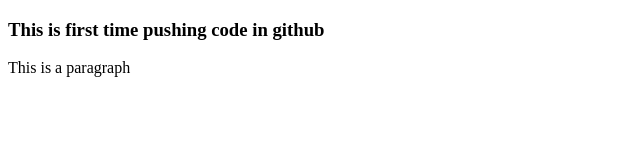
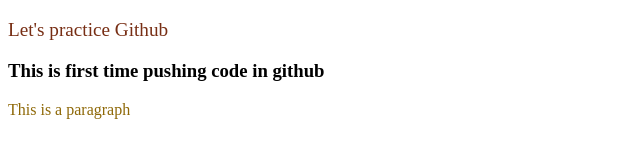
Before and after one commit to adhorahiba/My-First-Repo, a plain HTML site: page firstgit.html in a window 1280 px wide. Shown: the whole page, without its empty margins (0-640 px from the left). Drawn offline with Linux system fonts and the light colour scheme.

Commit message:
Color added

```diff
--- a/Style.css
+++ b/Style.css
@@ -0,0 +1,7 @@
+p{
+    color:rgb(142, 104, 7);
+}
+#this{
+    color: rgb(119, 46, 20);
+    font-size: larger;
+}
--- a/firstgit.html
+++ b/firstgit.html
@@ -8,6 +8,7 @@
     <link rel="stylesheet" href="Style.css">
 </head>
 <body>
+    <p id="this">Let's practice Github</p>
     <h3>This is first time pushing code in github</h3>
     <p>This is a paragraph</p>
 
```
